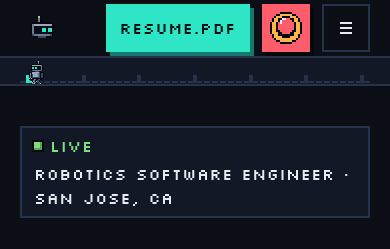
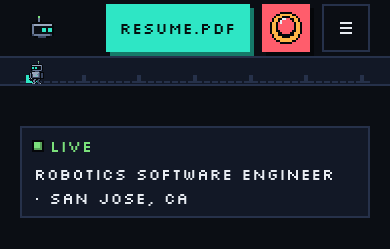
Before and after one commit to adnanabaig/portfolio, a Next.js app: page / in a window 390 px wide. Shown: the top 249 px of the page. Built offline with nearby package versions, Linux system fonts and the light colour scheme.

Commit message:
Hero eyebrow: the place and its separator wrap together
Phones showed 'ENGINEER · / SAN JOSE, CA' with a dangling dot, and 320 left
'CA' alone on a third line. '· San Jose, CA' is now one unbreakable span.

```diff
--- a/components/sections/Hero.tsx
+++ b/components/sections/Hero.tsx
@@ -11,6 +11,13 @@ import Telemetry from "./Telemetry";
 
 const data = portfolio as PortfolioData;
 
+// "Role · Place": the place (with its separator in front) never splits, so a
+// wrap moves "· San Jose, CA" down whole instead of leaving a dangling dot or "CA".
+const SEP = " · ";
+const sepAt = data.hero.eyebrow.lastIndexOf(SEP);
+const role = sepAt > 0 ? data.hero.eyebrow.slice(0, sepAt) : data.hero.eyebrow;
+const place = sepAt > 0 ? data.hero.eyebrow.slice(sepAt + SEP.length) : "";
+
 const Hero = () => (
   <section id="boot" aria-labelledby="hero-heading" className="hero bay" data-bay="0">
     <div className="container mx-auto">
@@ -21,7 +28,15 @@ const Hero = () => (
               <Led color="leaf" blink />
               LIVE
             </span>
-            <span>{data.hero.eyebrow}</span>
+            <span>
+              {role}
+              {place && (
+                <>
+                  {" "}
+                  <span className="whitespace-nowrap">· {place}</span>
+                </>
+              )}
+            </span>
           </p>
           <h1 id="hero-heading" className="hero__name">
             {data.name}
```
